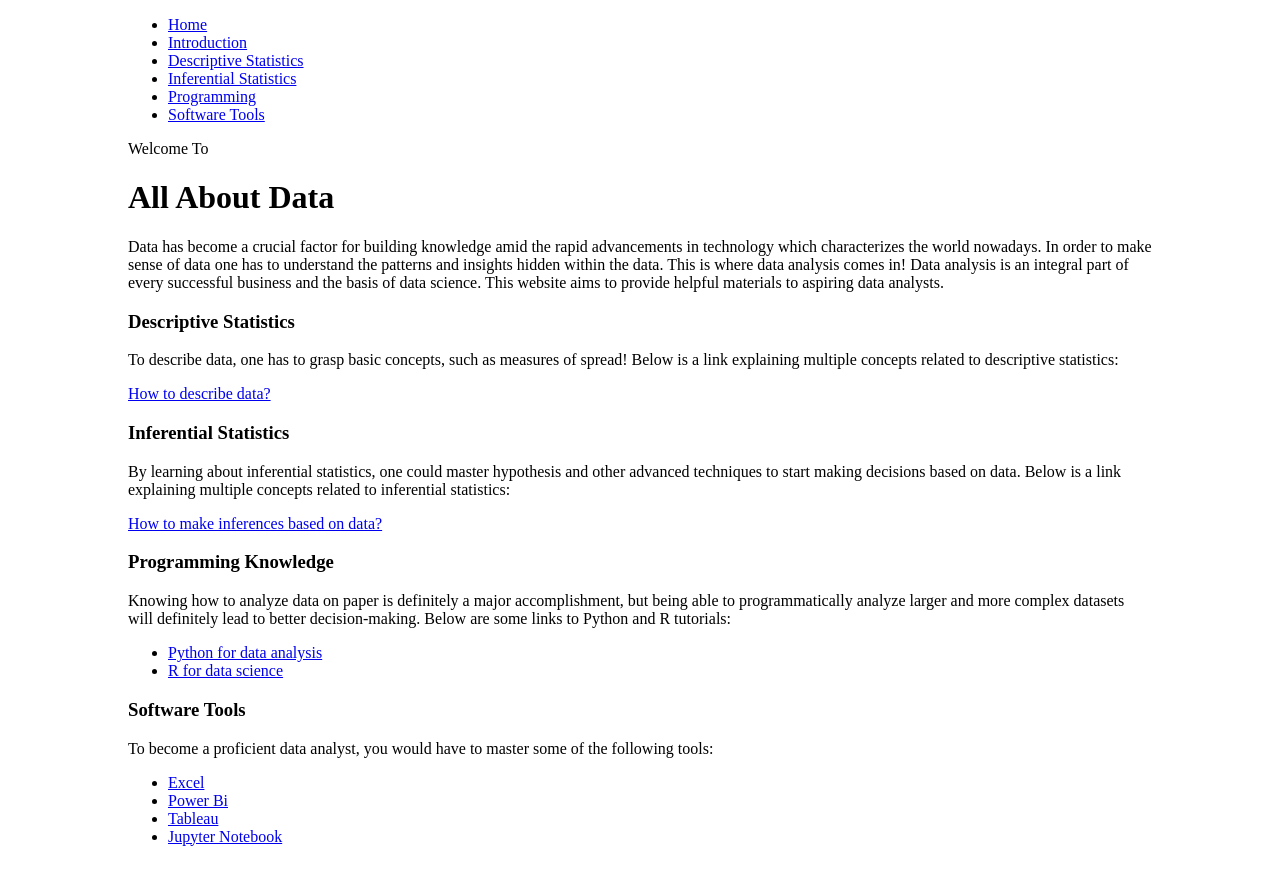
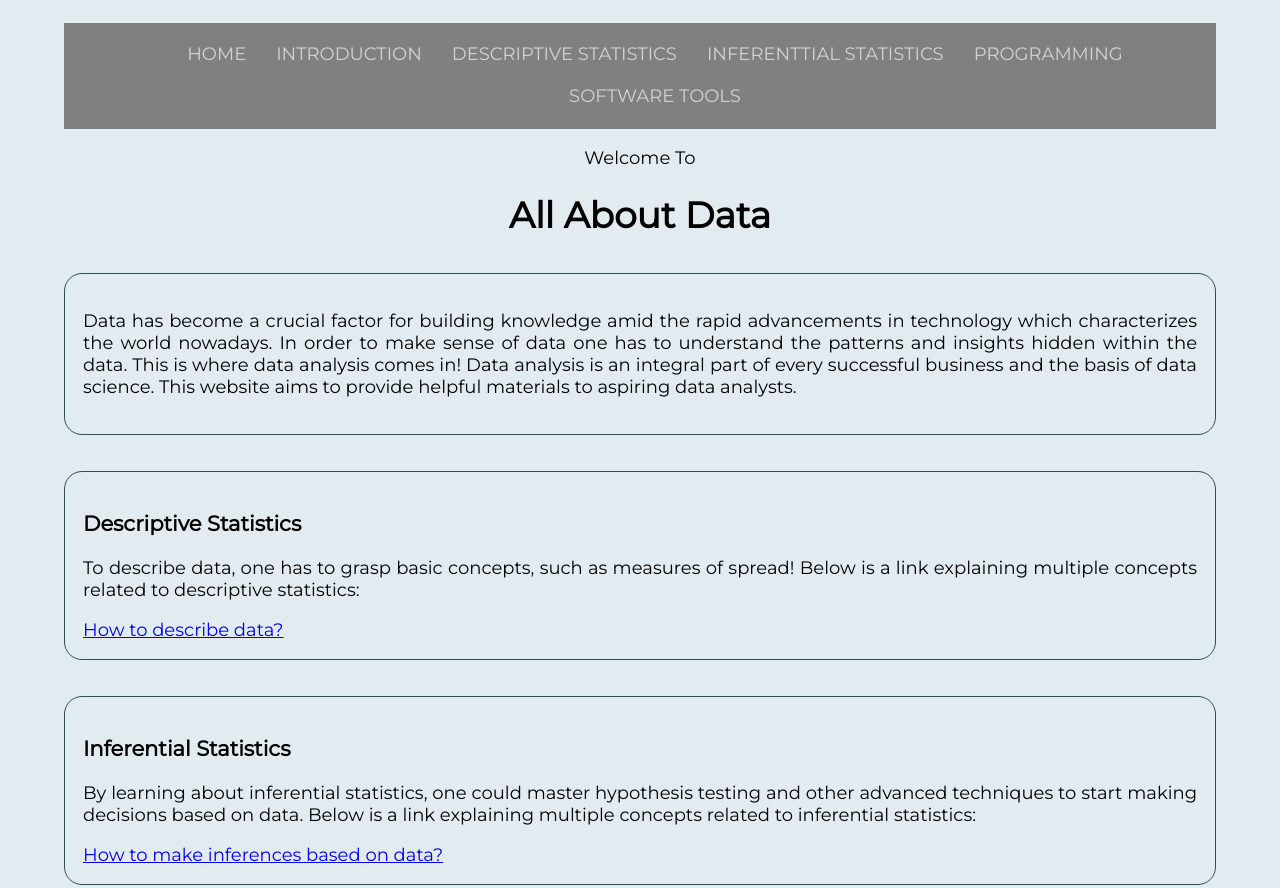
Before and after one commit to ReemAlansary/Landing-Page, a plain HTML site: page index.html in a window 1280 px wide. Shown: the top 888 px of the page. Before the commit the page ends 862 px from the top, so only its background shows below. Drawn offline with Linux system fonts and the light colour scheme.

Commit message:
styled landing page

```diff
--- a/css/styles.css
+++ b/css/styles.css
@@ -1,4 +1,78 @@
 body {
-    width: 80%;
-    margin-left: 10%;
+    width: 90%;
+    margin-left: 5%;
+    height:100%;
+    text-align: justify;
+    font-family: "Montserrat", sans-serif;
+    background-color: #e2ecf0;
+    font-size: large;
 }
+
+.section {
+    border-left-width: 0.1em;
+    border-right-width: 0.1em;
+    border-top-width: 0.1em;
+    border-bottom-width: 0.1em;
+    border-radius: 1em;
+    border-style: groove;
+    border-color: darkslategrey;
+    padding: 1em;
+    margin-top: 2em;
+    margin-bottom: 2em;
+}
+
+.main-heading {
+    text-align: center;
+    border: none;
+}
+
+header {
+    background: gray;
+    margin-top: 2%;
+    height: fit-content;
+    text-align: center;
+}
+.container {
+    padding-top: 0;
+}
+
+.container a {
+    display: flex;
+    color: #d2d2d2;
+    text-align: center;
+    text-decoration: none;
+    width: fit-content;
+}
+
+.container a:hover {
+    color: whitesmoke;
+}
+
+nav ul {
+    margin: 0;
+    padding: 0;
+    list-style: none;
+
+}
+
+nav li {
+    display: inline-block;
+    margin-left: 30px;
+    padding-top: 20px;
+    position: relative;
+}
+
+nav a::before {
+    background-color: #e2ecf0;
+    content: '';
+    display: block;
+    position: absolute;
+    height: 5px;
+    width: 0%;
+    top: 5px;
+    transition: all ease-in-out 200ms;
+}
+
+nav a:hover::before {
+    width: 100%;
+}
--- a/index.html
+++ b/index.html
@@ -3,17 +3,20 @@
 
 <head>
     <title>HomePage</title>
+    <link rel="stylesheet" href="https://fonts.googleapis.com/css?family=Montserrat">
     <link rel="stylesheet" href="css/styles.css">
 </head>
 
 <body>
-    <div id="navbar" class="container"></div>
-    <div id="heading"></div>
-    <div id="section1"></div>
-    <div id="section2"></div>
-    <div id="section3"></div>
-    <div id="section4"></div>
-    <div id='section5'></div>
+    <header>
+        <div id="navbar" class="container"></div>
+    </header>
+    <div id="heading" class="main-heading"></div>
+    <div id="section1" class="section"></div>
+    <div id="section2" class="section"></div>
+    <div id="section3" class="section"></div>
+    <div id="section4" class="section"></div>
+    <div id='section5' class="section"></div>
     <script src="js/app.js"></script>
 </body>
 
--- a/js/app.js
+++ b/js/app.js
@@ -1,7 +1,12 @@
+const lineBreak = document.createElement('br');
+const breaks = document.createDocumentFragment();
+breaks.appendChild(lineBreak);
+breaks.appendChild(lineBreak);
 // navigation menu
-const navItems = ['Home', 'Introduction', 'Descriptive Statistics', 'Inferential Statistics', 'Programming', 'Software Tools'];
+const navItems = ['HOME', 'INTRODUCTION', 'DESCRIPTIVE STATISTICS', 'INFERENTTIAL STATISTICS', 'PROGRAMMING', 'SOFTWARE TOOLS'];
 const hrefs = ['#', '#section1', '#section2', '#section3', '#section4', '#section5'];
 const navList = document.createElement('ul');
+const nav = document.createElement('nav');
 for (let i = 0; i < navItems.length; i++) {
     const anchor = document.createElement('a');
     anchor.setAttribute('href', hrefs[i]);
@@ -10,7 +15,9 @@ for (let i = 0; i < navItems.length; i++) {
     item.appendChild(anchor);
     navList.appendChild(item);
 }
-document.getElementById('navbar').appendChild(navList);
+nav.appendChild(navList);
+document.getElementById('navbar').appendChild(nav);
+document.getElementById('navbar').appendChild(breaks);
 // heading
 const introductoryText = document.createElement('p');
 introductoryText.textContent = 'Welcome To';
@@ -18,10 +25,12 @@ const mainHeading = document.createElement('h1');
 mainHeading.textContent = 'All About Data';
 document.getElementById('heading').appendChild(introductoryText);
 document.getElementById('heading').appendChild(mainHeading);
+document.getElementById('navbar').appendChild(breaks);
 // section 1
 const intro = document.createElement('p');
 intro.textContent = 'Data has become a crucial factor for building knowledge amid the rapid advancements in technology which characterizes the world nowadays. In order to make sense of data one has to understand the patterns and insights hidden within the data. This is where data analysis comes in! Data analysis is an integral part of every successful business and the basis of data science. This website aims to provide helpful materials to aspiring data analysts.';
 document.getElementById('section1').appendChild(intro);
+document.getElementById('navbar').appendChild(lineBreak);
 // section 2
 const fragment = document.createDocumentFragment();
 const desStats = document.createElement('h3');
@@ -36,12 +45,13 @@ fragment.appendChild(desStats);
 fragment.appendChild(desStatsExp);
 fragment.appendChild(desStatsLink);
 document.getElementById('section2').appendChild(fragment);
+document.getElementById('navbar').appendChild(lineBreak);
 // section 3
 const fragment2 = document.createDocumentFragment();
 const infStats = document.createElement('h3');
 infStats.textContent = 'Inferential Statistics';
 const infStatsExp = document.createElement('p');
-infStatsExp.textContent = 'By learning about inferential statistics, one could master hypothesis and other advanced techniques to start making decisions based on data. Below is a link explaining multiple concepts related to inferential statistics:';
+infStatsExp.textContent = 'By learning about inferential statistics, one could master hypothesis testing and other advanced techniques to start making decisions based on data. Below is a link explaining multiple concepts related to inferential statistics:';
 const infStatsLink = document.createElement('a');
 infStatsLink.setAttribute('href', 'https://conjointly.com/kb/inferential-statistics/');
 infStatsLink.setAttribute('target', '_blank');
@@ -50,6 +60,7 @@ fragment2.appendChild(infStats);
 fragment2.appendChild(infStatsExp);
 fragment2.appendChild(infStatsLink);
 document.getElementById('section3').appendChild(fragment2);
+document.getElementById('navbar').appendChild(lineBreak);
 // section 4
 const fragment3 = document.createDocumentFragment();
 const programming = document.createElement('h3');
@@ -72,6 +83,7 @@ fragment3.appendChild(programming);
 fragment3.appendChild(programmingExp);
 fragment3.appendChild(programmingList);
 document.getElementById('section4').appendChild(fragment3);
+document.getElementById('navbar').appendChild(lineBreak);
 // section 5
 const fragment4 = document.createDocumentFragment();
 const tools = document.createElement('h3');
@@ -94,3 +106,14 @@ fragment4.appendChild(tools);
 fragment4.appendChild(toolsExp);
 fragment4.appendChild(list);
 document.getElementById('section5').appendChild(fragment4);
+document.getElementById('navbar').appendChild(lineBreak);
+
+// add event listeners
+
+// function appear() {
+
+// }
+// const sections = document.querySelectorAll('.section');
+// sections.forEach(section => {
+//     section.addEventListener('mouseover', )
+// })
```
